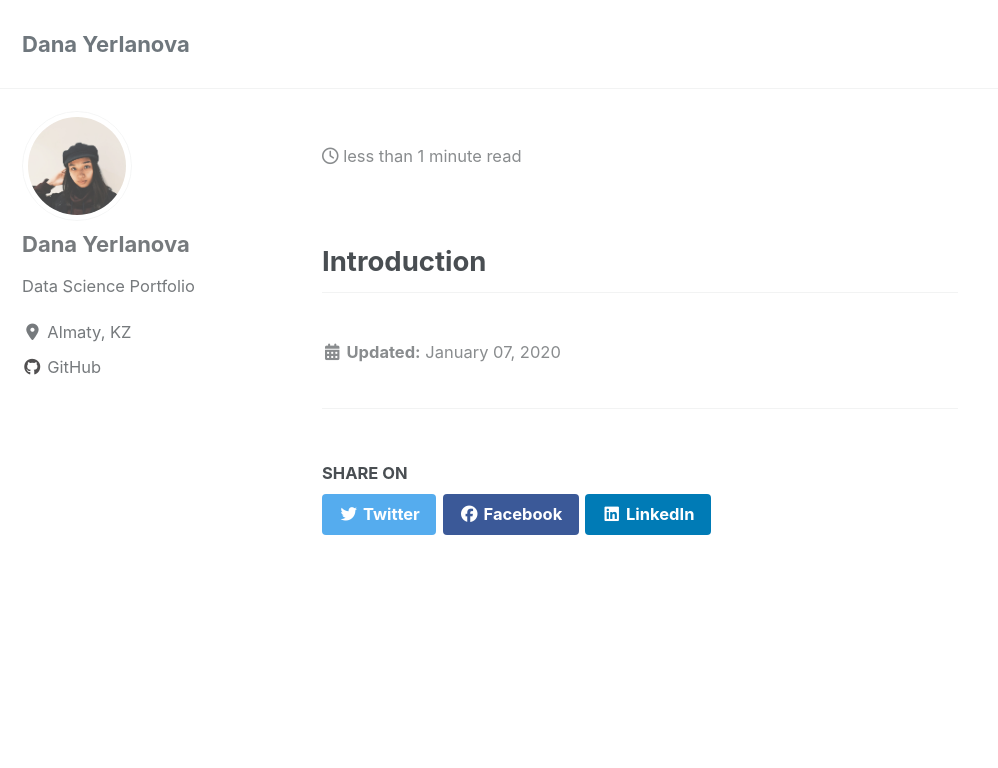
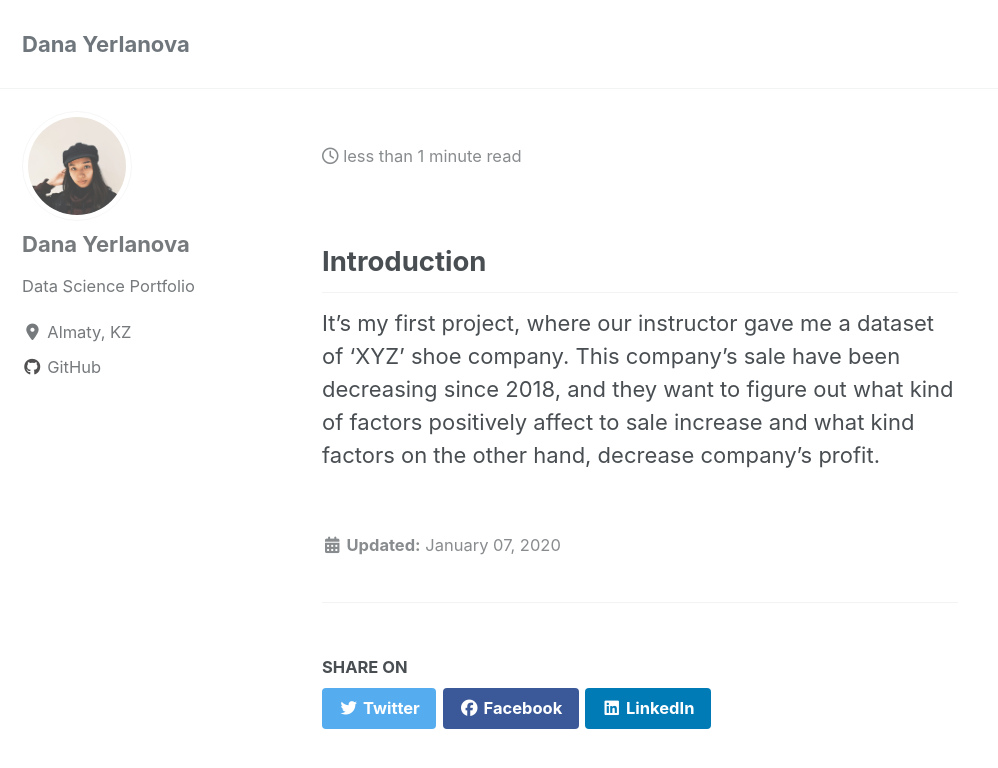
Before and after one commit to yerlandana/yerlandana.github.io, a Jekyll site: the page built from _posts/2019-04-28-salesvisualization.md, in a window 1280 px wide and 900 px high. Shown: the top 768 px of the window, without its empty margins (0-998 px from the left). Built offline with Jekyll 4.4.1, drawn with Linux system fonts in a browser that asks for light colours; cached includes are drawn as plain includes; nearby versions of some CDN libraries.

Commit message:
more changes

```diff
--- a/_posts/2019-04-28-salesvisualization.md
+++ b/_posts/2019-04-28-salesvisualization.md
@@ -4,3 +4,8 @@
 tags: [data analysis, data visualization, data science in R
 ---
 ## Introduction
+
+  It's my first project, where our instructor gave me a dataset of 'XYZ'
+shoe company. This company's sale have been decreasing since 2018, and they
+want to figure out what kind of factors positively affect to sale increase and
+what kind factors on the other hand, decrease company's profit.
```
